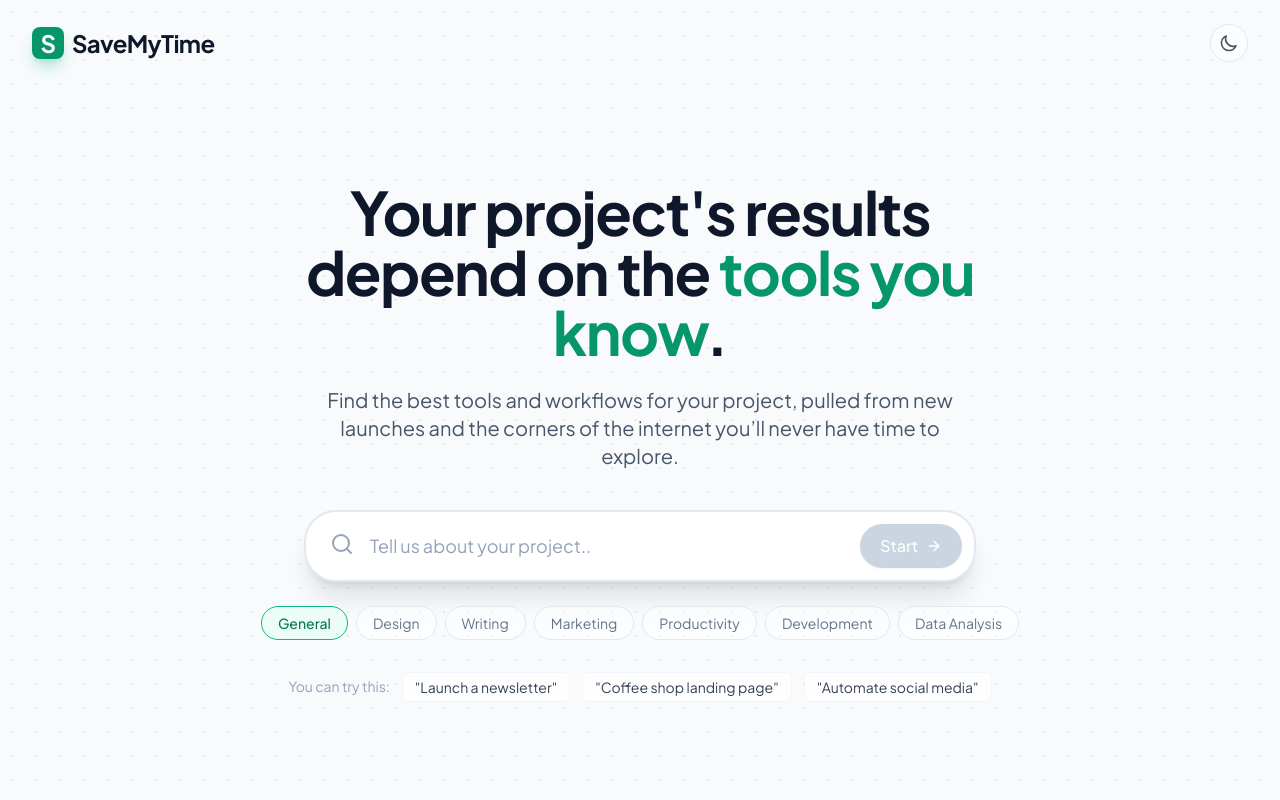
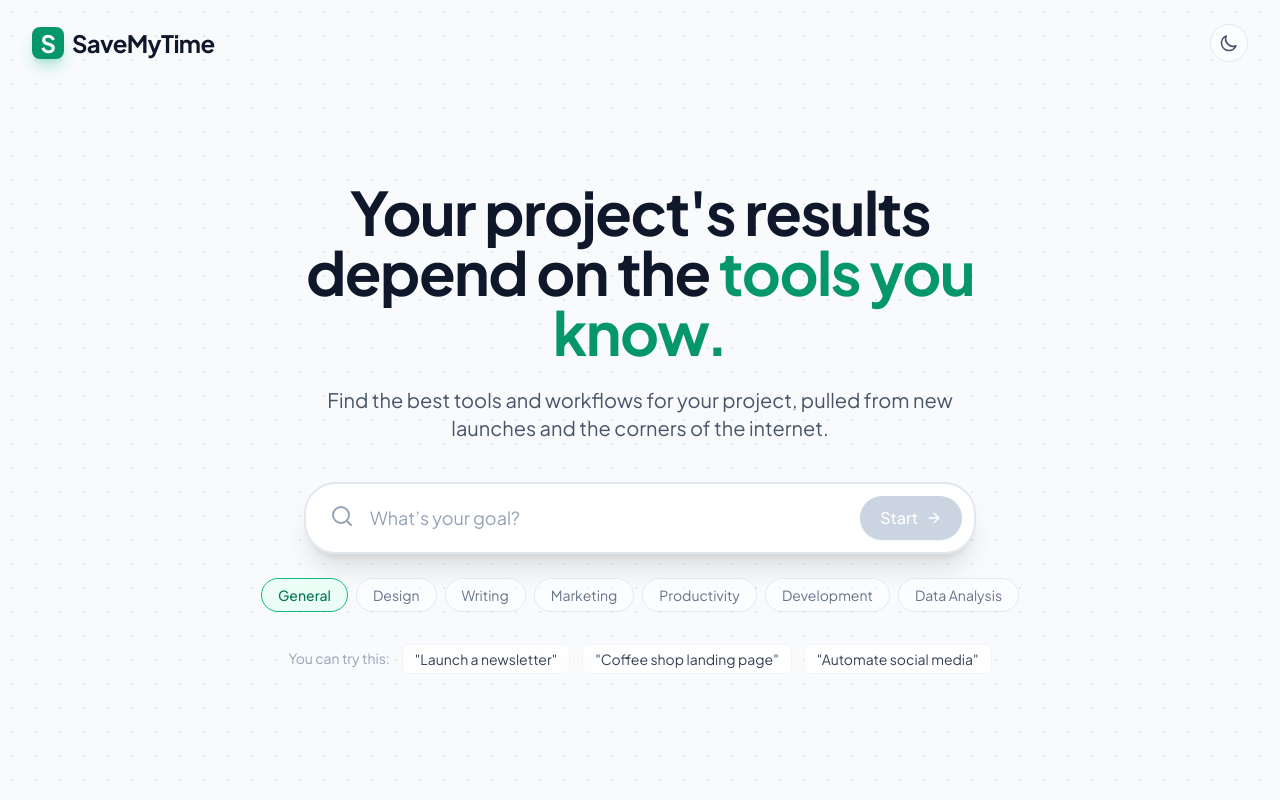
Before and after one commit to Kenbills/SaveMyTIme, a website: page V2/index.html in a window 1280 px wide. Shown: the top 800 px of the page. Drawn offline with nearby package versions, Linux system fonts and the light colour scheme.

Commit message:
Update hero section text and textarea placeholder

```diff
--- a/V2/index.html
+++ b/V2/index.html
@@ -84,11 +84,11 @@
         <!-- Hero & Input Section -->
         <div id="hero-section" class="w-full max-w-3xl text-center transition-all duration-500 ease-in-out py-16 md:py-24">
             <h1 id="hero-title" class="font-bold text-slate-900 dark:text-white leading-tight tracking-tight mb-6 transition-all duration-500 text-4xl md:text-6xl">
-                Your project's results depend on the <span class="text-primary-600 dark:text-primary-500">tools you know</span>.
+                Your project's results depend on the <span class="text-primary-600 dark:text-primary-500">tools you know.</span>
             </h1>
 
             <p id="hero-subtitle" class="text-lg md:text-xl text-slate-600 dark:text-slate-400 mb-10 max-w-2xl mx-auto animate-fade-in transition-opacity duration-300">
-                Find the best tools and workflows for your project, pulled from new launches and the corners of the internet you’ll never have time to explore.
+                Find the best tools and workflows for your project, pulled from new launches and the corners of the internet.
             </p>
 
             <!-- Search Form -->
@@ -102,7 +102,7 @@
 
                     <textarea
                         id="project-input"
-                        placeholder="Tell us about your project.."
+                        placeholder="What’s your goal?"
                         rows="1"
                         class="w-full py-5 pl-16 pr-36 text-base md:text-lg bg-transparent border-none focus:ring-0 outline-none resize-none text-slate-900 dark:text-white placeholder:text-slate-400 placeholder:text-sm md:placeholder:text-lg overflow-hidden"
                         style="max-height: 200px;"
```
